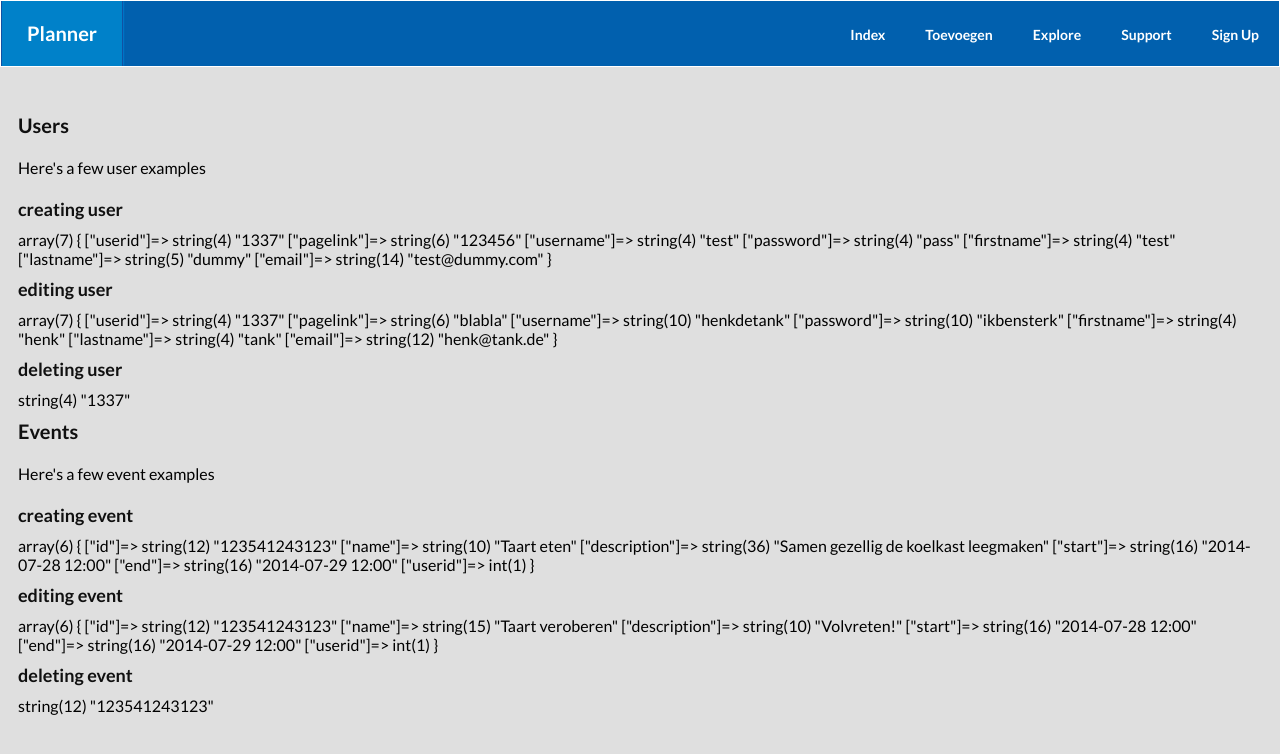
After one commit to DeSealanders/Planner, a PHP site: page /example.php in a window 1280 px wide. The commit adds this page. Shown: the top 754 px of the page. Run offline with PHP 8.4, Linux system fonts and the light colour scheme; data comes from the database, SQL or seed files in the repository; some libraries are stand-ins or nearby versions; some web fonts are replaced.

Commit message:
Added user adding feature + examples

```diff
--- /dev/null
+++ b/example.php
@@ -0,0 +1,23 @@
+<?php include_once("header.php"); ?>
+
+<?php
+
+$userExample = new UserExample();
+$eventExample = new EventExample();
+
+echo '<h1>Users</h1>';
+echo '<p>Here\'s a few user examples</p>';
+$userExample->createUser('1337');
+$userExample->editUser('1337');
+$userExample->deleteUser('1337');
+
+echo '<h1>Events</h1>';
+echo '<p>Here\'s a few event examples</p>';
+$eventExample->createEvent('123541243123');
+$eventExample->editEvent('123541243123');
+$eventExample->deleteEvent('123541243123');
+
+?>
+
+
+<?php include_once("footer.php"); ?>
--- a/header.php
+++ b/header.php
@@ -28,6 +28,6 @@ require('php/config/conf.Default.php');
 
 <div class="container">
 
-        <?php if($user = UserManager::getInstance()->getUser()) { ?>
+        <?php if($user = UserManager::getInstance()->getCurrentUser()) { ?>
         <div class="user right"><p>Logged in as <span class="name"><?php echo $user->getName(); ?></span> <span class="username">(<?php echo $user->getUsername(); ?>)</span></div>
         <?php } ?>
--- a/php/classes/Database/class.QueryManager.php
+++ b/php/classes/Database/class.QueryManager.php
@@ -19,20 +19,26 @@ class QueryManager {
         return $instance;
     }
 
+    /*
+     *
+     * ---------------------- Events ----------------------
+     *
+     *
+     */
+
     /**
      * Save a specified event
      * @param $event
      * @return array|null
      */
     public function saveEvent(Event $event) {
-        $query = "INSERT INTO events (itemid, name, description, startDate, endDate, image, userid) VALUES (?, ?, ?, ?, ?, ?, ?)";
+        $query = "INSERT INTO events (itemid, name, description, startDate, endDate, userid) VALUES (?, ?, ?, ?, ?, ?)";
         $params = array(
             $event->getId(),
             $event->getName(),
             $event->getDescription(),
-            $event->getStartDate(),
-            $event->getEndDate(),
-            $event->getImage(),
+            $event->getStart(),
+            $event->getEnd(),
             $event->getUserid()
         );
         return DatabaseManager::getInstance()->executeQuery($query , $params);
@@ -55,13 +61,12 @@ class QueryManager {
      * @return array|null
      */
     public function updateEvent(Event $event) {
-        $query = "UPDATE events SET NAME = ?, description = ?, startDate = ?, endDate = ?, image = ?, userid = ? WHERE itemid = ?";
+        $query = "UPDATE events SET NAME = ?, description = ?, startDate = ?, endDate = ?, userid = ? WHERE itemid = ?";
         $params = array(
             $event->getName(),
             $event->getDescription(),
-            $event->getStartDate(),
-            $event->getEndDate(),
-            $event->getImage(),
+            $event->getStart(),
+            $event->getEnd(),
             $event->getUserid(),
             $event->getId()
         );
@@ -84,7 +89,7 @@ class QueryManager {
                 $params = array($period[0], $period[1], $period[0], $period[1]);
 
                 // If an user is found
-                if($user = UserManager::getInstance()->getUser()) {
+                if($user = UserManager::getInstance()->getCurrentUser()) {
                     $query .= " AND e.userid = ?";
                     $params[] = $user->getUserId();
                 }
@@ -94,12 +99,51 @@ class QueryManager {
         // Otherwise return all events
         $query = "SELECT * FROM events";
         // If an user is found
-        if($user = UserManager::getInstance()->getUser()) {
+        if($user = UserManager::getInstance()->getCurrentUser()) {
             $query .= " WHERE userid = ?";
             $params = array($user->getUserId());
             return DatabaseManager::getInstance()->executeQuery($query, $params);
         }
         return DatabaseManager::getInstance()->executeQuery($query);
+    }
+
+    /*
+     *
+     * ---------------------- Users ----------------------
+     *
+     *
+     */
+
+    public function saveUser(User $user) {
+        $query = "INSERT INTO users (userid, pagelink, username, password, firstname, lastname, email) VALUES (?, ?, ?, ?, ?, ?, ?)";
+        $params = array(
+            $user->getUserId(),
+            $user->getPagelink(),
+            $user->getUsername(),
+            $user->getPassword(),
+            $user->getFirstname(),
+            $user->getLastname(),
+            $user->getEmail()
+        );
+        return DatabaseManager::getInstance()->executeQuery($query , $params);
+    }
+    public function deleteUser($userid) {
+        $query = "DELETE FROM users WHERE userid = ?";
+        $params = array($userid);
+        return DatabaseManager::getInstance()->executeQuery($query , $params);
+    }
+    public function updateUser(User $user) {
+        $query = "UPDATE users SET pagelink = ?, username = ?, password = ?, firstname = ?, lastname = ?, email = ? WHERE userid = ?";
+        $params = array(
+            $user->getPagelink(),
+            $user->getUsername(),
+            $user->getPassword(),
+            $user->getFirstname(),
+            $user->getLastname(),
+            $user->getEmail(),
+            $user->getUserId()
+        );
+        return DatabaseManager::getInstance()->executeQuery($query , $params);
     }
 
     public function getUserByLink($link) {
--- a/php/classes/Events/class.Event.php
+++ b/php/classes/Events/class.Event.php
@@ -5,25 +5,28 @@ class Event {
     private $id;
     private $name;
     private $description;
-    private $startDate;
-    private $endDate;
-    private $image;
+    private $start;
+    private $end;
     private $userid;
 
-    public function __construct($id = false, $name, $description, $startDate, $endDate = false, $image = false, $userid) {
+    public function __construct($event) {
+        // Load all found values into their respective fields
+        foreach($event as $key => $value) {
+            if(isset($value) || $value || $value != '') {
+                $this->$key = $value;
+            }
+            else {
+                $this->$key = false;
+            }
+        }
+
         // Set an id if none is provided
-        if(!$id) {
+        if(!isset($event['id']) || !$event['id'] || $event['id'] == '') {
             $this->id = uniqid('', true);
         }
         else {
-            $this->id = $id;
+            $this->id = $event['id'];
         }
-        $this->name = $name;
-        $this->description = $description;
-        $this->startDate = $startDate;
-        $this->endDate = $endDate;
-        $this->image = $image;
-        $this->userid = $userid;
     }
 
     public function getId() {
@@ -38,16 +41,12 @@ class Event {
         return $this->description;
     }
 
-    public function getStartDate() {
-        return $this->startDate;
+    public function getStart() {
+        return $this->start;
     }
 
-    public function getEndDate() {
-        return $this->endDate;
-    }
-
-    public function getImage() {
-        return $this->image;
+    public function getEnd() {
+        return $this->end;
     }
 
     public function getUserid() {
--- a/php/classes/Events/class.EventFactory.php
+++ b/php/classes/Events/class.EventFactory.php
@@ -3,7 +3,7 @@
 class EventFactory {
 
     private function __construct() {
-
+        $this->loadEvents();
     }
 
     /**
@@ -22,11 +22,11 @@ class EventFactory {
     /**
      * Load events from database
      */
-    public function loadEvents($period) {
+    public function loadEvents($period = false) {
         $events = QueryManager::getInstance()->getEvents($period);
         if($events) {
             foreach($events as $event) {
-                $this->loadEvent($event['itemid'], $event['name'], $event['description'], $event['startDate'], $event['endDate'], $event['image'], $event['userid']);
+                $this->loadEvent($event['itemid'], $event['name'], $event['description'], $event['startDate'], $event['endDate'], $event['userid']);
             }
         }
         else {
@@ -34,13 +34,20 @@ class EventFactory {
         }
     }
 
-    public function loadEvent($id = false, $name, $description, $startDate, $endDate = false, $image = false, $userid) {
-        $event = new Event($id, $name, $description, $startDate, $endDate, $image, $userid);
+    public function loadEvent($id = false, $name, $description, $start, $end = false, $userid) {
+        $event = new Event(array(
+            'id' => $id,
+            'name' => $name,
+            'description' => $description,
+            'start' => $start,
+            'end' => $end,
+            'userid' => $userid
+        ));
         EventManager::getInstance()->addEvent($event);
     }
 
-    public function addEvent($id = false, $name, $description, $startDate, $endDate = false, $image = false, $userid) {
-        $event = new Event($id, $name, $description, $startDate, $endDate, $image, $userid);
+    public function addEvent($event) {
+        $event = new Event($event);
         EventManager::getInstance()->addEvent($event);
         QueryManager::getInstance()->saveEvent($event);
         return $event->getId();
@@ -51,8 +58,8 @@ class EventFactory {
         QueryManager::getInstance()->deleteEvent($eventId);
     }
 
-    public function editEvent($id = false, $name, $description, $startDate, $endDate = false, $image = false, $userid) {
-        $event = new Event($id, $name, $description, $startDate, $endDate, $image, $userid);
+    public function editEvent($event) {
+        $event = new Event($event);
         EventManager::getInstance()->editEvent($event);
         QueryManager::getInstance()->updateEvent($event);
     }
--- a/php/classes/Example/class.EventExample.php
+++ b/php/classes/Example/class.EventExample.php
@@ -2,22 +2,43 @@
 
 class EventExample {
 
-    private $eventFactory;
 
     public function __construct() {
-        $this->eventFactory = EventFactory::getInstance();
+
     }
 
     public function createEvent($eventId = false) {
-        $this->eventFactory->addEvent($eventId, 'Taart eten', 'Samen gezellig de koelkast leegmaken', '2014-07-28 12:00', '2014-07-29 12:00', false, 1);
+        $eventArray = array(
+            'id' => $eventId,
+            'name' => 'Taart eten',
+            'description' => 'Samen gezellig de koelkast leegmaken',
+            'start' => '2014-07-28 12:00',
+            'end' => '2014-07-29 12:00',
+            'userid' => 1
+        );
+        EventFactory::getInstance()->addEvent($eventArray);
+        echo '<h2>creating event</h2>';
+        var_dump($eventArray);
     }
 
     public function editEvent($eventId) {
-        $this->eventFactory->editEvent($eventId, 'Taart veroberen', 'Samen gezellig de koelkast leegmaken', '2014-07-28 12:00', '2014-07-29 12:00', false, 1);
+        $eventArray = array(
+            'id' => $eventId,
+            'name' => 'Taart veroberen',
+            'description' => 'Volvreten!',
+            'start' => '2014-07-28 12:00',
+            'end' => '2014-07-29 12:00',
+            'userid' => 1
+        );
+        EventFactory::getInstance()->editEvent($eventArray);
+        echo '<h2>editing event</h2>';
+        var_dump($eventArray);
     }
 
     public function deleteEvent($eventId) {
-        $this->eventFactory->removeEvent($eventId);
+        echo '<h2>deleting event</h2>';
+        var_dump($eventId);
+        EventFactory::getInstance()->removeEvent($eventId);
     }
 
 }
--- /dev/null
+++ b/php/classes/Example/class.UserExample.php
@@ -0,0 +1,46 @@
+<?php
+
+class UserExample {
+
+
+    public function __construct() {
+
+    }
+
+    public function createUser($userid = 1337) {
+        $userarray =
+            array(
+                'userid' => $userid,
+                'pagelink' => '123456',
+                'username' => 'test',
+                'password' => 'pass',
+                'firstname' => 'test',
+                'lastname' => 'dummy',
+                'email' => 'test@dummy.com');
+        UserFactory::getInstance()->addUser($userarray);
+        echo '<h2>creating user</h2>';
+        var_dump($userarray);
+    }
+
+    public function editUser($userid) {
+        $userarray =
+            array(
+                'userid' => $userid,
+                'pagelink' => 'blabla',
+                'username' => 'henkdetank',
+                'password' => 'ikbensterk',
+                'firstname' => 'henk',
+                'lastname' => 'tank',
+                'email' => 'henk@tank.de');
+        UserFactory::getInstance()->editUser($userarray);
+        echo '<h2>editing user</h2>';
+        var_dump($userarray);
+    }
+
+    public function deleteUser($userid) {
+        echo '<h2>deleting user</h2>';
+        var_dump($userid);
+        UserFactory::getInstance()->removeUser($userid);
+    }
+
+}
--- a/php/classes/Users/class.User.php
+++ b/php/classes/Users/class.User.php
@@ -26,16 +26,36 @@ class User {
         }
     }
 
+    public function getName() {
+        return $this->firstname . ' ' . $this->lastname;
+    }
+
     public function getUserId() {
         return $this->userid;
     }
 
-    public function getUserName() {
+    public function getPagelink() {
+        return $this->pagelink;
+    }
+
+    public function getUsername() {
         return $this->username;
     }
 
-    public function getName() {
-        return $this->firstname . ' ' . $this->lastname;
+    public function getPassword() {
+        return $this->password;
+    }
+
+    public function getFirstname() {
+        return $this->firstname;
+    }
+
+    public function getLastname() {
+        return $this->lastname;
+    }
+
+    public function getEmail() {
+        return $this->email;
     }
 
 }
--- /dev/null
+++ b/php/classes/Users/class.UserFactory.php
@@ -0,0 +1,34 @@
+<?php
+
+class UserFactory {
+
+    private function __construct() {
+
+    }
+
+    /**
+     * Function for creating only 1 instance and return that each time its called (singleton)
+     * @return EventFactory
+     */
+    public static function getInstance()
+    {
+        static $instance = null;
+        if (null === $instance) {
+            $instance = new UserFactory();
+        }
+        return $instance;
+    }
+
+    public function addUser($user) {
+        QueryManager::getInstance()->saveUser(new User($user));
+    }
+
+    public function editUser($user) {
+        QueryManager::getInstance()->updateUser(new User($user));
+    }
+
+    public function removeUser($userid) {
+        QueryManager::getInstance()->deleteUser($userid);
+    }
+
+}
--- a/php/classes/Users/class.UserManager.php
+++ b/php/classes/Users/class.UserManager.php
@@ -6,7 +6,7 @@
  */
 class UserManager {
 
-    private $user;
+    private $user; // the current user
     private $queryManager;
 
     public function __construct() {
@@ -35,7 +35,7 @@ class UserManager {
         }
     }
 
-    public function getUser() {
+    public function getCurrentUser() {
         return $this->user;
     }
 
```
